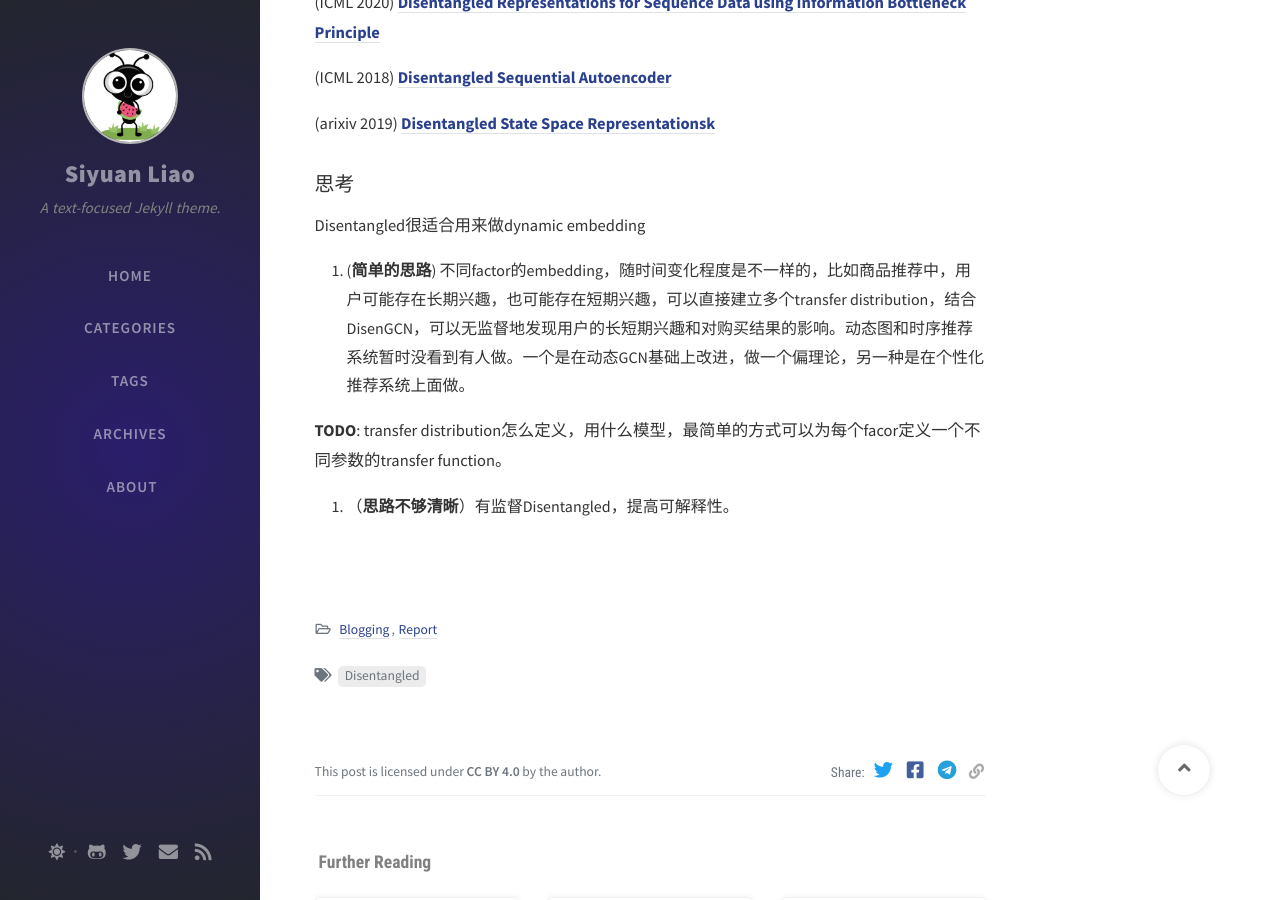
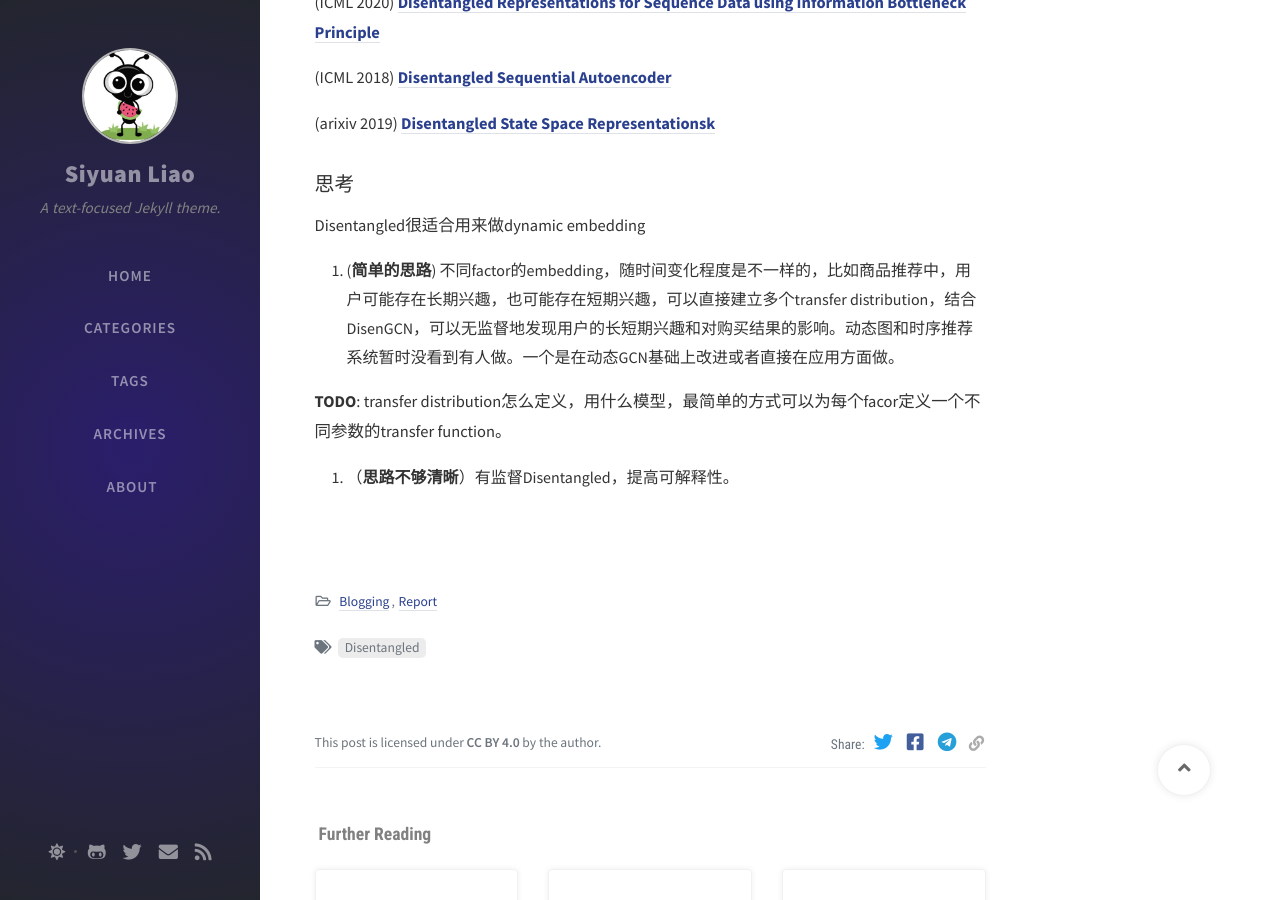
Before and after one commit to SeanLiaoy/seanliaoy.github.io, a Jekyll site: the page built from _posts/2020-10-04-disentangled.md, in a window 1280 px wide and 900 px high, scrolled down 1792 px. Built offline with Jekyll 4.4.1, drawn with Linux system fonts in a browser that asks for light colours; nearby versions of some CDN libraries; comment, search, counter and statistics services are not loaded.

Commit message:
修改文件: _posts/2020-10-04-disentangled.md

```diff
--- a/_posts/2020-10-04-disentangled.md
+++ b/_posts/2020-10-04-disentangled.md
@@ -76,7 +76,7 @@ $$ \mathbf{y}_u = [ c_1, c_2, ..., c_K ] $$
 
 Disentangled很适合用来做dynamic embedding
 
-1.  (**简单的思路**) 不同factor的embedding，随时间变化程度是不一样的，比如商品推荐中，用户可能存在长期兴趣，也可能存在短期兴趣，可以直接建立多个transfer distribution，结合DisenGCN，可以无监督地发现用户的长短期兴趣和对购买结果的影响。动态图和时序推荐系统暂时没看到有人做。一个是在动态GCN基础上改进，做一个偏理论，另一种是在个性化推荐系统上面做。
+1.  (**简单的思路**) 不同factor的embedding，随时间变化程度是不一样的，比如商品推荐中，用户可能存在长期兴趣，也可能存在短期兴趣，可以直接建立多个transfer distribution，结合DisenGCN，可以无监督地发现用户的长短期兴趣和对购买结果的影响。动态图和时序推荐系统暂时没看到有人做。一个是在动态GCN基础上改进或者直接在应用方面做。
 
 **TODO**: transfer distribution怎么定义，用什么模型，最简单的方式可以为每个facor定义一个不同参数的transfer function。
 
```
